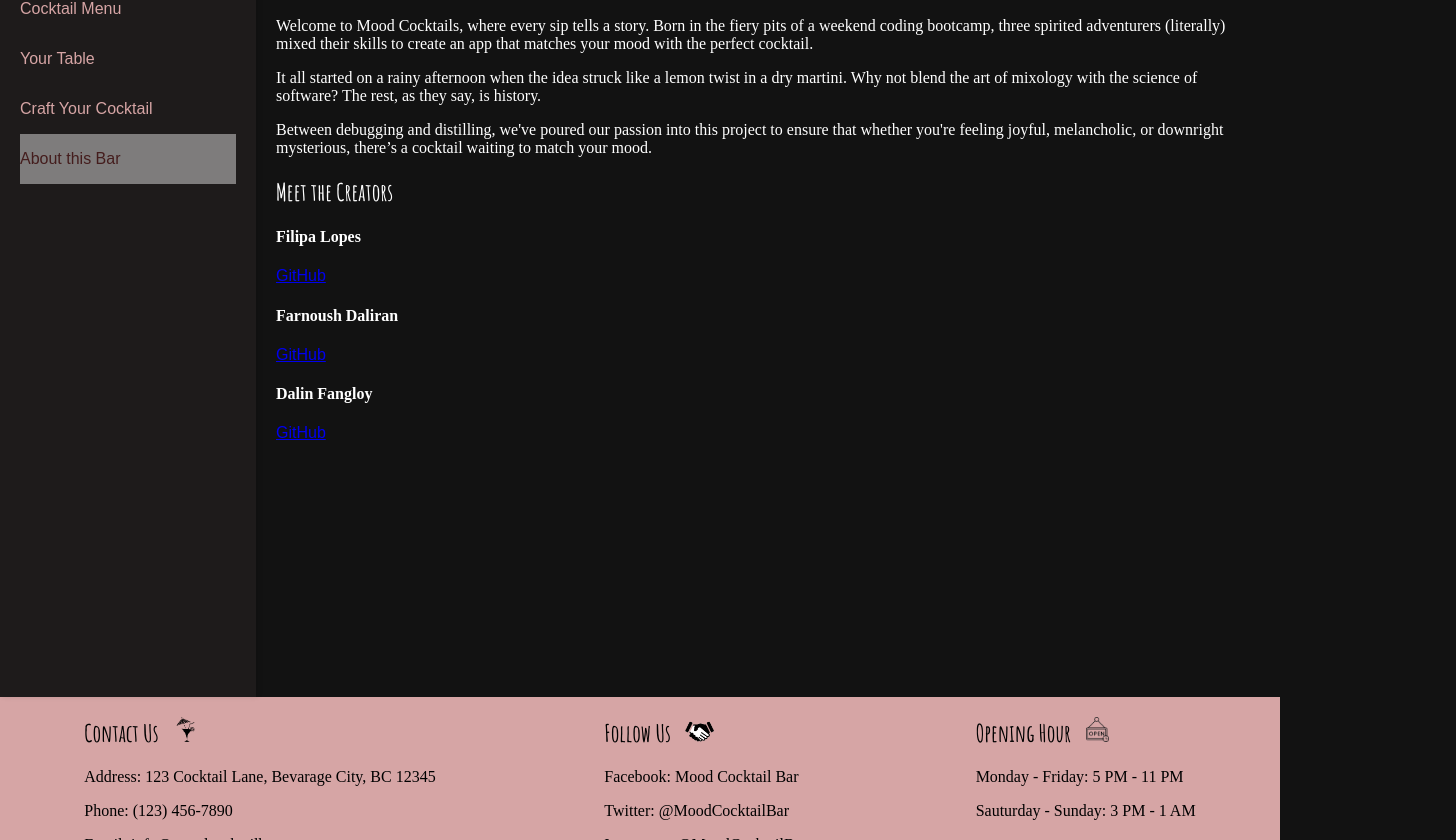
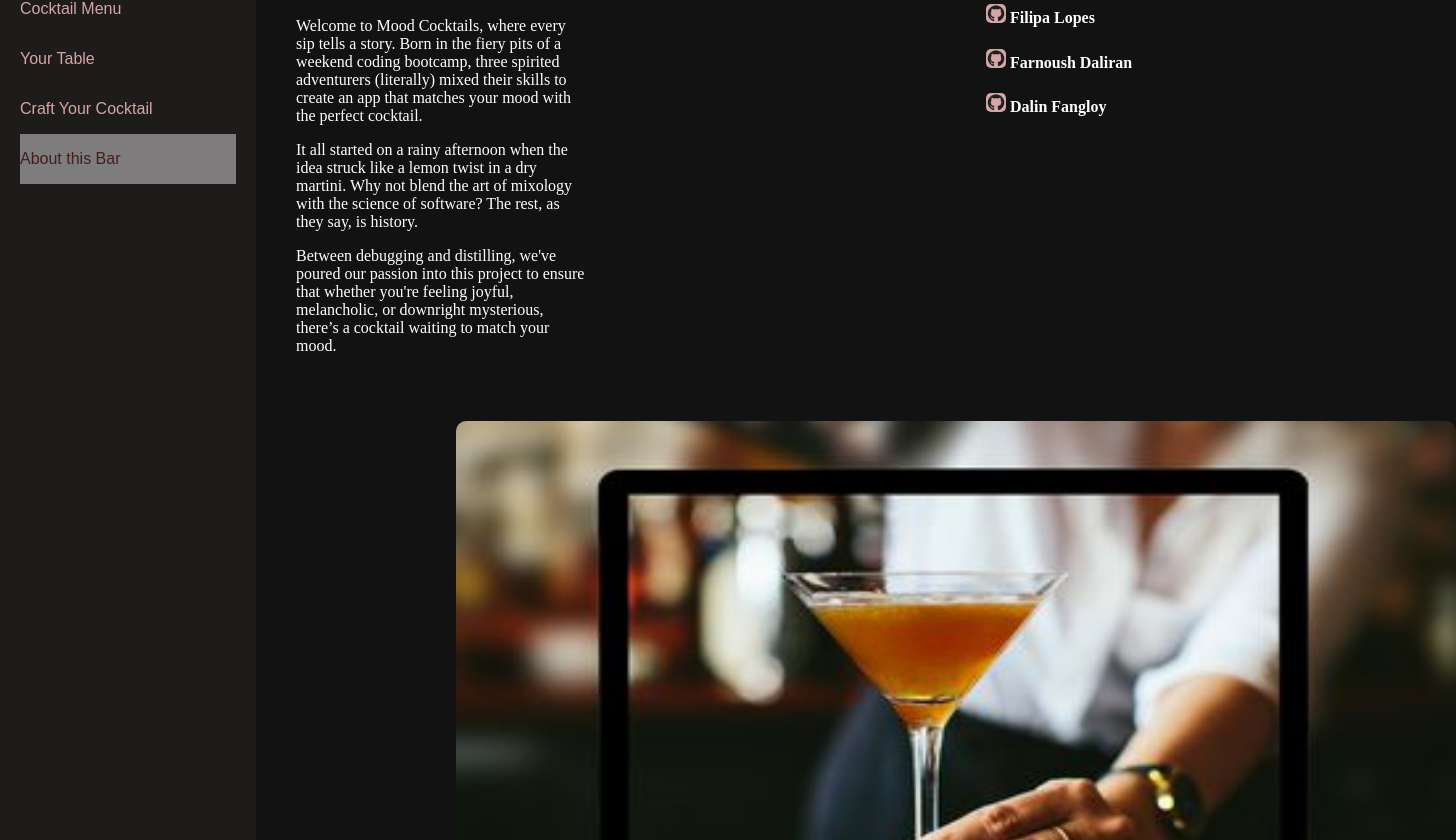
Before and after one commit to filipamiralopes/mood-cocktails, a React (Vite) app: page /about in a window 1280 px wide. Shown: the part 143-983 px from the top of the page, 1456 px wide, since content can reach past the window. Built offline with nearby package versions, Linux system fonts and the light colour scheme; no server answers.

Commit message:
about random

```diff
--- a/src/App.css
+++ b/src/App.css
@@ -264,10 +264,51 @@ body {
 
 /*ABOUT US PAGE*/
 
-.about-us-container{
+.about {
+  /* background-image: url("./image/about-us.png");
+  background-size: cover; */
   min-height: 93vh;
   padding: 20px;
+  display: flex;
+  justify-content: flex-start;
+  flex-direction: column;
 }
+.about-container {
+
+  padding-left: 20px ;
+  display: flex;
+  justify-content: space-between;
+}
+.about-container-detail {
+ width: 50%;
+}
+.about-team {
+  width: 50%;
+  margin-left: 400px;
+}
+.about-team a {
+  color:  rgba(220, 148, 177, 0.718);
+  text-decoration: none;
+}
+.git-logo {
+  width: 20px;
+  border-radius: 5px;
+}
+.about-image {
+  margin-left: 18%;
+  justify-content: center;
+  align-items: center;
+  padding-top: 50px;
+}
+.about-image  img{
+  width: 1000px;
+  height: 700px;
+  border-radius: 10px;
+}
+
+
+
+
 
 .random-cocktail-page{
   min-height: 93vh;
--- a/src/components/Navbar.jsx
+++ b/src/components/Navbar.jsx
@@ -10,7 +10,7 @@ const Navbar = ({ currentUser }) => {
 
       <h1>Mood Cocktail Bar</h1>
 
-     {currentUser && <span>Welcome, {currentUser.username}!</span>}
+     {currentUser && <span style={{color: 'black', paddingRight: '20px'}}>Welcome, {currentUser.username}!</span>}
     </div>
   )
 }
--- a/src/pages/AboutPage.jsx
+++ b/src/pages/AboutPage.jsx
@@ -1,10 +1,13 @@
 import React from 'react';
-
+import GitImg from '../image/github.png'
+import AboutImg from '../image/about-us.png'
 const AboutPage = () => {
   return (
-    <div className="about-us-container">
-      <h1>About Mood Cocktails</h1>
-      <p>
+    <div className='about'>
+      <div className="about-container">
+        <div className="about-container-detail">
+       <h1>About Mood Cocktails</h1>
+        <p>
         Welcome to Mood Cocktails, where every sip tells a story. Born in the fiery
         pits of a weekend coding bootcamp, three spirited adventurers (literally)
         mixed their skills to create an app that matches your mood with the perfect cocktail.
@@ -19,26 +22,37 @@ const AboutPage = () => {
         to ensure that whether you're feeling joyful, melancholic, or downright mysterious,
         there’s a cocktail waiting to match your mood.
       </p>
-      <div className="team">
+      </div>
+
+
+      <div className="about-team">
 
         <div className="team-member1">
         <h2>Meet the Creators</h2>
-        <h4>Filipa Lopes</h4>
-        <a href ="https://github.com/filipamiralopes" >GitHub</a>
+        <h4><a href="https://github.com/filipamiralopes"><img src={GitImg} alt="GitHub Logo" className='git-logo'/></a> Filipa Lopes</h4>
+
         </div>
 
         <div className="team-member2">
-        <h4>Farnoush Daliran</h4>
-        <a href ="https://github.com/farnoushdf" >GitHub</a>
+        <h4> <a href="https://github.com/farnoushdf"><img src={GitImg} alt="GitHub Logo" className='git-logo'/></a> Farnoush Daliran</h4>
+
         </div>
         <div className="team-member"></div>
 
         <div className="team-member3">
-        <h4>Dalin Fangloy</h4>
-        <a href ="https://github.com/dalfang" >GitHub</a></div>
+        <h4><a href="https://github.com/dalfang"><img src={GitImg} alt="GitHub Logo" className='git-logo'/></a>  Dalin Fangloy</h4>
+
+        </div>
+
+      </div>
+
+    </div>
+    <div className='about-image'>
+        <img src={AboutImg} alt="About Image" />
       </div>
     </div>
   );
+
 };
 
 export default AboutPage;
--- a/src/pages/GetRandomCocktail.jsx
+++ b/src/pages/GetRandomCocktail.jsx
@@ -23,10 +23,11 @@ const GetRandomCocktail = () => {
 
       return (
         <div className='random-cocktail-page'>
+          <p>Based on how you're feeling, this cocktail is just what you need! Enjoy a sip that perfectly matches your mood and let it elevate your spirits</p>
           <h1>{cocktail.strDrink}</h1>
           <img src={cocktail.strDrinkThumb} alt={cocktail.strDrink} style={{ width: "300px" }} />
           <p>{cocktail.strInstructions}</p>
-          <button onClick={fetchRandomCocktail}>Get Another Random Cocktail</button>
+          <button onClick={fetchRandomCocktail}>Get Another Cocktail</button>
         </div>
       );
     };
--- a/src/pages/HomePage.jsx
+++ b/src/pages/HomePage.jsx
@@ -1,16 +1,24 @@
-import React from 'react'
+import React, { useState } from 'react'
 import { Link } from 'react-router-dom'
 import Login from '../components/Login'
 import Signup from '../components/Signup'
 
 const HomePage = ({ setCurrentUser }) => {
+  const [mood, setMood] = useState('');
+
+  const handleInputChange = (e) => {
+    setMood(e.target.value);
+  };
   return (
     <div className="home-page">
         {/* welcome Section */}
+
         <div className='home-page-content'>
             <h1>Welcome to Our Bar!</h1>
-            <p>Don’t know what to drink?</p>
-            <Link to="/random-cocktail"><button>Get Your Random Cocktail</button></Link>
+            <p>Tell us how you feel and we will give you the right drink!</p>
+            <input type="text" placeholder="How doyou feel?" value={mood}  onChange={handleInputChange} />
+            <br />
+            <Link to={mood ? "/random-cocktail" : "#"}><button>Get Your Cocktail</button></Link>
         </div>
         <div className='login-section'>
             <Login setCurrentUser={setCurrentUser} />
```
Also changed, not shown: src/image/about-us.png (added), src/image/github.png (added).
